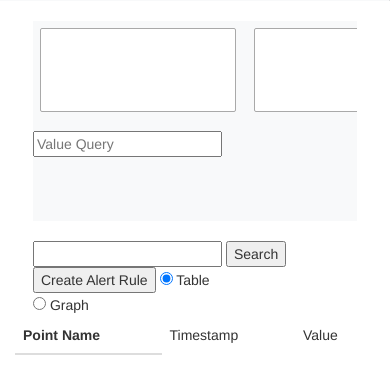
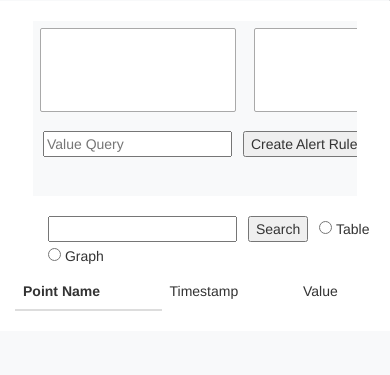
Before and after one commit to carleton-cs-energy-analytics/frontend, a Flask app: page /anomalies in a window 390 px wide. Shown: the part 795-1170 px from the top of the page. After the commit the page ends 1106 px from the top, so only its background shows below. Run offline with Flask 2, Linux system fonts and the light colour scheme; lists and menus that the app fills with data are empty; some libraries are stand-ins or nearby versions.

Commit message:
Modified some style, fixed adding invalid rules/on cancel, and moved add rules button up to next to value query.

```diff
--- a/static/css/styles.css
+++ b/static/css/styles.css
@@ -98,8 +98,8 @@ body {
 }
 
 .series {
-    margin-right: 0 auto;
-    margin-left: 0 auto;
+    margin-right: auto;
+    margin-left: auto;
     margin-bottom: 100px;
 }
 
@@ -145,6 +145,10 @@ div.legend {
 h1 {
     position: relative;
     left: 5%;
+}
+
+label {
+    font-weight: normal !important;
 }
 
 /*
@@ -216,10 +220,21 @@ h1 {
     left: 5%;
 }
 
+#container select.device {
+    display: none;
+}
+
 /* This is a little hacky but works */
-p.verification-text {
+div.alert-rule,
+p.point-verification-text {
     position: sticky;
     left: 0;
     padding-left: 10px;
     width: 0;
 }
+
+input.value-query,
+input#daterange,
+button#submit-search-query {
+    margin-right: 7px;
+}
--- a/templates/anomalies.html
+++ b/templates/anomalies.html
@@ -1,7 +1,7 @@
 {% extends "layout.html" %}
 
 {% block body %}
-<div id="container" style="height:200px">
+<div id="container" style="height:175px">
     <form id="series-0" class="series">
         <select class="building" multiple>
         </select>
@@ -22,18 +22,26 @@
         <select class="measurement" multiple>
         </select>
         <p class="point-verification-text"></p>
-        <input type="text" class="value-query" placeholder="Value Query"/>
+        <div class="alert-rule">
+            <input type="text" class="value-query" placeholder="Value Query"/>
+            <button id="create-rule">Create Alert Rule</button>
+        </div>
         <p class="value-verification-text"></p>
         <br>
         <br>
     </form>
 </div>
-<div id="timepicker">
+<div id="timepicker" class="col-md-10">
     <input type="text" name="datetimes" id="daterange"/>
     <button id="submit-search-query">Search</button>
-    <button id="create-rule">Create Alert Rule</button>
-    <input type="radio" name="visualization" value="table" checked> Table<br>
-    <input type="radio" name="visualization" value="graph"> Graph<br>
+    <input type="radio" name="visualization" value="table" id="visualization-mode-table"/>
+    <label for="visualization-mode-table">
+        Table
+    </label>
+    <input type="radio" name="visualization" value="graph" id="visualization-mode-graph"/>
+    <label for="visualization-mode-graph">
+        Graph
+    </label>
 </div>
 
 <div class="col-md-10 svg" id="visualization"></div>
```
Also changed, not shown: static/js/anomalies.js (+22 -6 lines).
